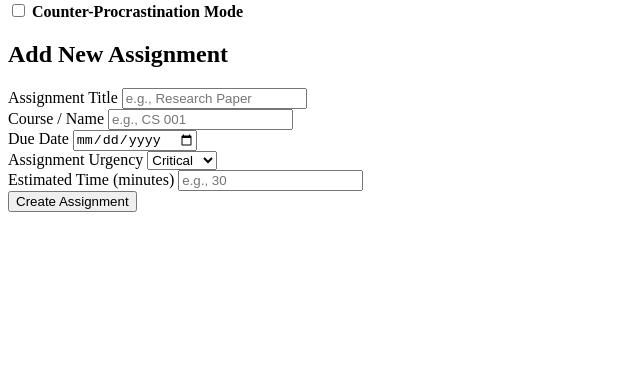
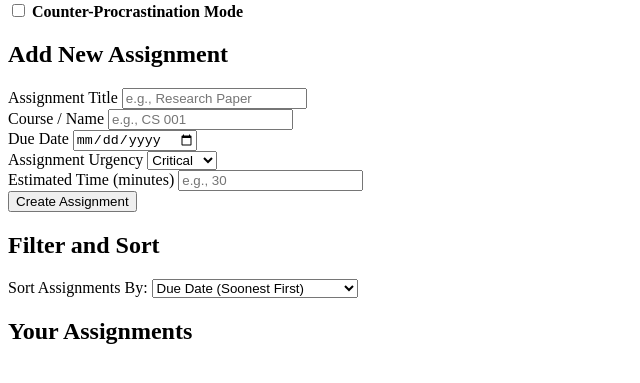
Before and after one commit to rylieloughran/assignment-tracker, a plain HTML site: page index.html in a window 1280 px wide. Shown: the part 79-462 px from the top of the page, without its empty margins (0-640 px from the left). Drawn offline with Linux system fonts and the light colour scheme.

Commit message:
Added Section 2 of website - sorting methods for assignments

```diff
--- a/index.html
+++ b/index.html
@@ -53,6 +53,26 @@
                     <button type="submit">Create Assignment</button>
                 </form>
             </section>
+
+            <section>
+                <h2>Filter and Sort</h2>
+                <div>
+                    <label for="sort-by">Sort Assignments By:</label>
+                    <select id="sort-by">
+                        <option value="due-date-asc">Due Date (Soonest First)</option>
+                        <option value="assignment-urgency-asc">Urgency (Highest First)</option>
+                        <option value="estimated-time-asc">Estimated Time (Shortest First)</option>
+                        <option value="estimated-time-desc">Estiamted Time (Longest First)</option>
+                    </select>
+                </div>
+            </section>
+
+            <section>
+                <h2>Your Assignments</h2>
+                <div id="assignments-container">
+
+                </div>
+            </section>
         </main>
     </body>
 </html>
```
